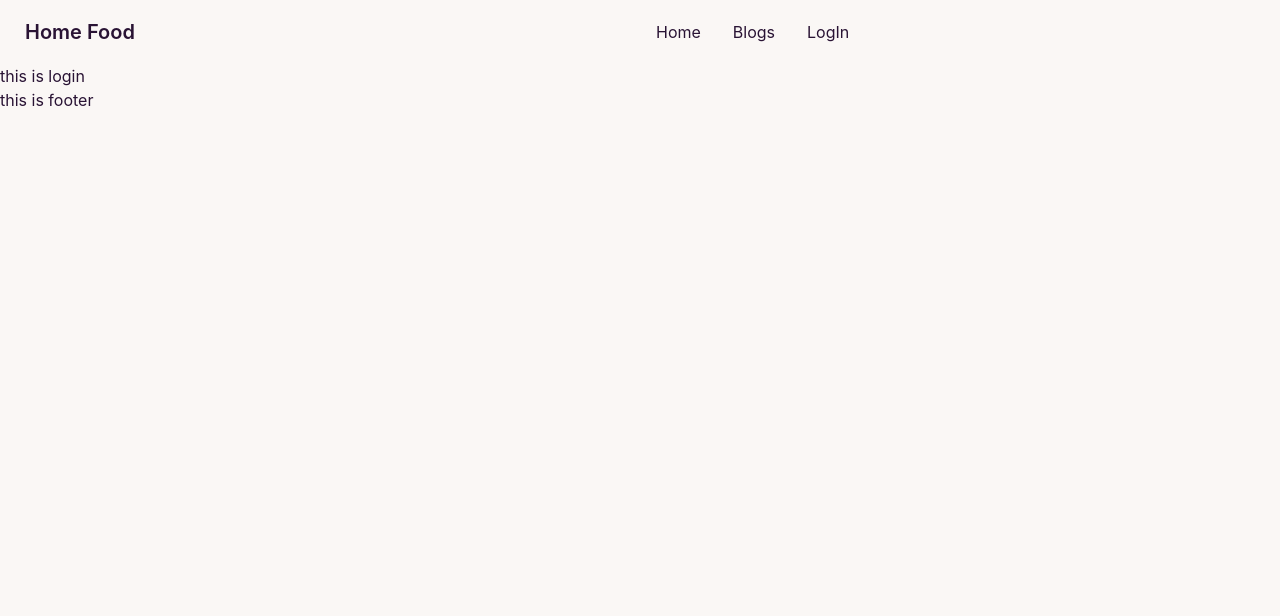
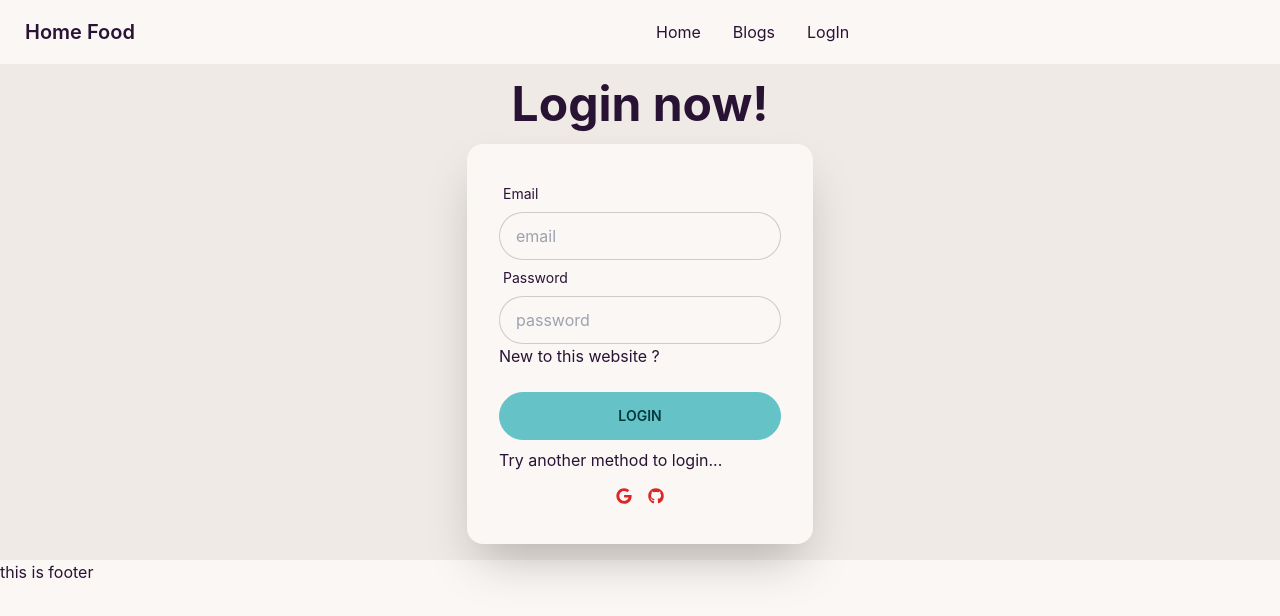
Before and after one commit to Tanzina325/service-reviews, a React (Create React App) app: page /login in a window 1280 px wide. Shown: the top 616 px of the page. Built offline with nearby package versions, Linux system fonts and the light colour scheme; no server answers.

Commit message:
login added

```diff
--- a/package.json
+++ b/package.json
@@ -10,6 +10,7 @@
     "firebase": "^9.13.0",
     "react": "^18.2.0",
     "react-dom": "^18.2.0",
+    "react-icons": "^4.6.0",
     "react-router-dom": "^6.4.3",
     "react-scripts": "5.0.1",
     "web-vitals": "^2.1.4"
--- a/src/contexts/AuthProvider/AuthProvider.js
+++ b/src/contexts/AuthProvider/AuthProvider.js
@@ -2,7 +2,7 @@ import React from 'react';
 import { useState } from 'react';
 import { useEffect } from 'react';
 import { createContext } from 'react';
-import app from '../../firebase/firebase.config';
+import app from '../../firebase/firebase.config'
 import{createUserWithEmailAndPassword, getAuth,onAuthStateChanged, signInWithEmailAndPassword, signInWithPopup, signOut, updateProfile} from 'firebase/auth'
 
 export const AuthContext = createContext();
--- a/src/pages/LogIn.js
+++ b/src/pages/LogIn.js
@@ -1,9 +1,99 @@
-import React from 'react';
+import React, { useState } from 'react';
+import { useContext } from 'react';
+import { Link, useLocation, useNavigate } from 'react-router-dom';
+import { AuthContext } from '../contexts/AuthProvider/AuthProvider';
+import { FaGoogle,FaGithub } from 'react-icons/fa'
+import { GithubAuthProvider, GoogleAuthProvider } from 'firebase/auth';
+
 
 const LogIn = () => {
+    const {signIn,providerLogin} =useContext(AuthContext);
+    const navigate=useNavigate();
+    const[error,setError]=useState('');
+    const location =useLocation();
+    const googleProvider = new GoogleAuthProvider()
+    const githubProvider =new GithubAuthProvider()
+    const from =location.state?.from?.pathname || '/';
+
+    const handleSubmit =event =>{
+        event.preventDefault();
+        const form = event.target;
+        const email =form.email.value;
+        const password = form.password.value;
+        console.log(email,password);
+        signIn(email,password)
+        .then(result=>{
+            const user=result.user;
+            console.log(user);
+            form.reset();
+            setError(error.message)
+            navigate(from,{replace:true})
+        })
+        .catch(error=>{
+            console.error(error);
+            setError(error.message)
+        })
+    }
+    const handleGoogleSignIn=()=>{
+        providerLogin(googleProvider)
+        .then(result=>{
+          const user=result.user;
+          console.log(user);
+          navigate(from,{replace:true})})
+          .catch(error=>{
+              console.error(error);
+      })}
+      const handleGithubSignIn=()=>{
+          providerLogin(githubProvider)
+          .then(result=>{
+            const user=result.user;
+            console.log(user);
+            navigate(from,{replace:true})})
+            .catch(error=>{
+                console.error(error);
+        })}
     return (
         <div>
-            this is login
+           <div className="hero  bg-base-200">
+  <div className="hero-content flex-col ">
+    <div className="text-center lg:text-left">
+      <h1 className="text-5xl font-bold">Login now!</h1>
+
+    </div>
+    <div className="card flex-shrink-0 w-full max-w-sm shadow-2xl bg-base-100">
+      <div className="card-body">
+        <form onSubmit={handleSubmit}>
+            <div className="form-control">
+          <label className="label">
+            <span className="label-text">Email</span>
+          </label>
+          <input type="text"name='email' placeholder="email" className="input input-bordered" />
+        </div>
+        <div className="form-control">
+          <label className="label">
+            <span className="label-text">Password</span>
+          </label>
+          <input type="password" name='password'placeholder="password" className="input input-bordered" />
+
+        </div>
+        <p>{error}</p>
+        <Link to ='/register'><p>New to this website ?</p></Link>
+        <div className="form-control mt-6">
+          <button className="btn btn-primary">Login</button>
+        </div>
+      </form>
+      <p>Try another method to login...</p>
+
+          <div className='flex mx-auto'>
+            <div className='p-2 text-red-600'><FaGoogle onClick={handleGoogleSignIn}></FaGoogle></div>
+            <div className='p-2 text-red-600'><FaGithub  onClick={handleGithubSignIn}></FaGithub></div>
+          </div>
+      </div>
+
+    </div>
+  </div>
+
+</div>
         </div>
     );
 };
--- a/src/shared/Header.js
+++ b/src/shared/Header.js
@@ -1,7 +1,19 @@
-import React from 'react';
-import { Link } from 'react-router-dom';
+import React, { useContext } from 'react';
+import { Link, useNavigate } from 'react-router-dom';
+import { AuthContext } from '../contexts/AuthProvider/AuthProvider';
 
 const Header = () => {
+  const{user,logOut}=useContext(AuthContext);
+  const navigate =useNavigate();
+
+  const handleLogOut =()=>{
+    logOut()
+    .then(()=>{
+      navigate('/')
+    })
+    .then(error=>console.error(error))
+
+  }
     return (
         <div>
           <div className="navbar bg-base-100">
@@ -23,7 +35,14 @@ const Header = () => {
     <ul className="menu menu-horizontal p-0">
     <li><Link to='/'>Home</Link></li>
     <li><Link to='/blogs'>Blogs</Link></li>
-    <li><Link to='/login'>LogIn</Link></li>
+    {
+              user?.uid ?
+              <button onClick={handleLogOut} >LogOut</button>
+              :
+              <>
+              <li><Link to='/login'>LogIn</Link></li>
+              </>}
+
     </ul>
   </div>
 
```
Also changed, not shown: 1 other file (tests, documents, lock files or other folders).
